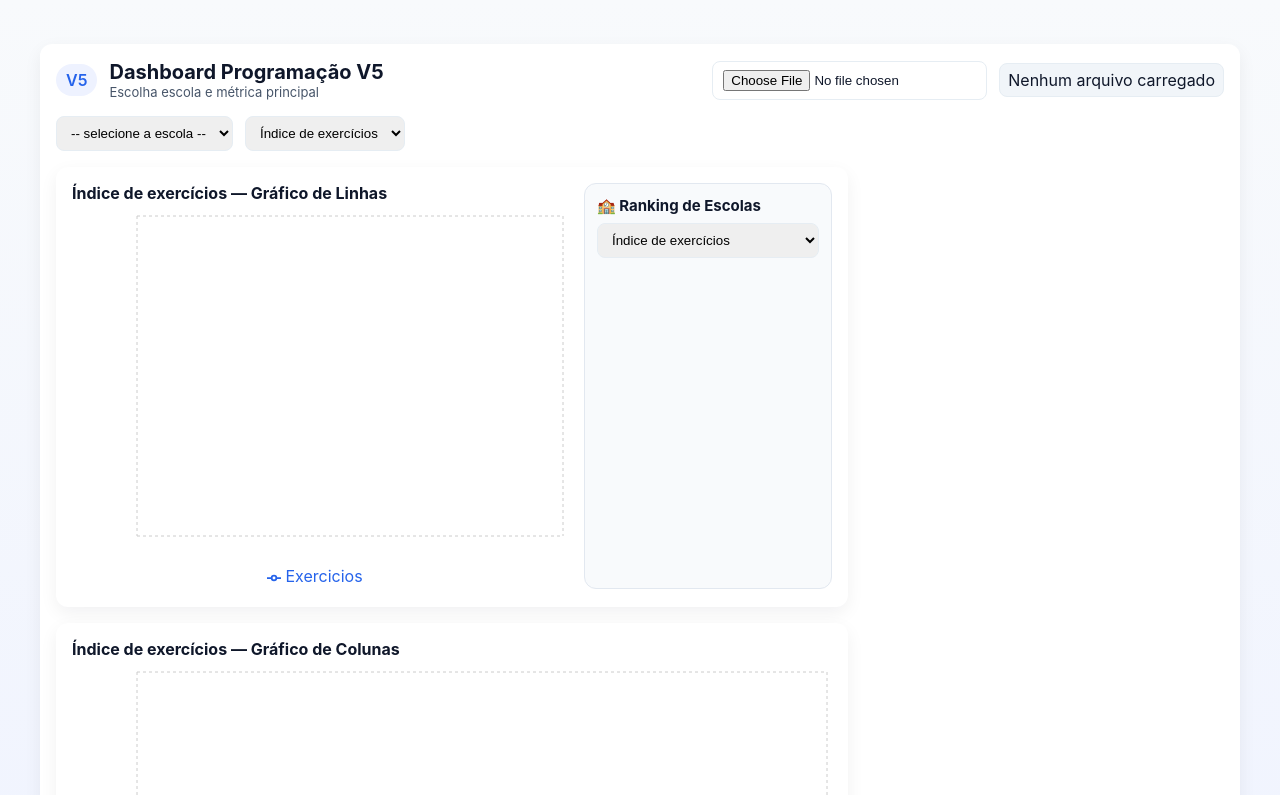
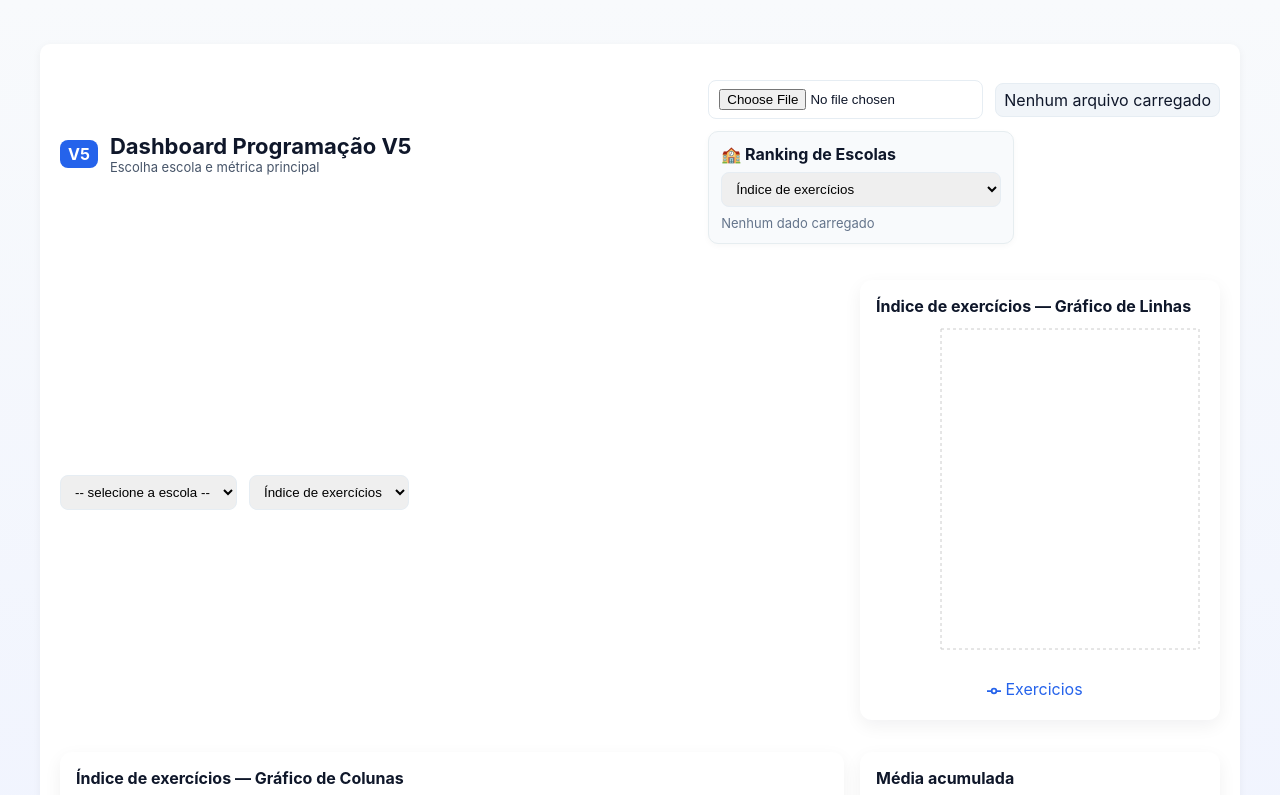
Before and after one commit to bruno-tassone/Dashboardv4, a Next.js app: page / in a window 1280 px wide. Shown: the top 795 px of the page. Built offline with nearby package versions, Linux system fonts and the light colour scheme.

Commit message:
Update index.js

```diff
--- a/pages/index.js
+++ b/pages/index.js
@@ -36,14 +36,13 @@ function normalizeSheets(parsed){
         if(sem==null) continue;
         let val = row[j];
 
-        // 🟩 Corrigir células em branco → 0
         if(val === undefined || val === null || val === "" || isNaN(Number(val))) {
           val = 0;
         } else {
           val = Number(val);
         }
 
-        // 🟩 Multiplicar por 100 se for percentual
+        // ✅ Ajuste: multiplicar por 100 se for percentual
         if (['Índice de acerto', 'Acessos no período'].includes(sheetName)) {
           val = val * 100;
         }
@@ -55,6 +54,7 @@ function normalizeSheets(parsed){
     }
   }
 
+  // Converter para formato final
   const final = {};
   for(const [esc, obj] of Object.entries(out)){
     const arr = Object.values(obj).sort((a,b)=>a.Semana-b.Semana);
@@ -68,8 +68,8 @@ export default function DashboardV5(){
   const [dataBySchool, setDataBySchool] = useState(null);
   const [selectedSchool, setSelectedSchool] = useState(null);
   const [selectedMetric, setSelectedMetric] = useState('Índice de exercícios');
+  const [status, setStatus] = useState('Nenhum arquivo carregado');
   const [selectedRankingMetric, setSelectedRankingMetric] = useState('Índice de exercícios');
-  const [status, setStatus] = useState('Nenhum arquivo carregado');
 
   const metricNames = ['Índice de exercícios','Acessos no período','Índice de acerto'];
   const lineKeys = {
@@ -120,12 +120,12 @@ export default function DashboardV5(){
 
   const chartData = useMemo(()=> timeseries.map(row => ({
     Semana: row.Semana,
-    Exercicios: row['Índice de exercícios'] ?? null,
-    Acessos: row['Acessos no período'] ?? null,
-    Acerto: row['Índice de acerto'] ?? null
+    Exercicios: row['Índice de exercícios'] ?? 0,
+    Acessos: row['Acessos no período'] ?? 0,
+    Acerto: row['Índice de acerto'] ?? 0
   })), [timeseries]);
 
-  // 🔹 Média acumulada
+  // calcular média acumulada
   const mediaAcumulada = useMemo(()=>{
     if(!timeseries.length) return 0;
     const key = selectedMetric;
@@ -134,42 +134,94 @@ export default function DashboardV5(){
     return sum / vals.length;
   },[timeseries,selectedMetric]);
 
-  const valorEhPercentual = selectedMetric === 'Índice de acerto' || selectedMetric === 'Acessos no período';
-
-  // 🔹 Ranking
+  // ranking
   const rankingData = useMemo(() => {
     if (!dataBySchool) return [];
-    const rankingArr = Object.entries(dataBySchool).map(([school, rows]) => {
+    const arr = Object.entries(dataBySchool).map(([school, rows]) => {
       const vals = rows.map(r => Number(r[selectedRankingMetric] ?? 0));
       const avg = vals.length ? vals.reduce((a, b) => a + b, 0) / vals.length : 0;
       return { school, avg };
     });
-    rankingArr.sort((a, b) => b.avg - a.avg);
-    return rankingArr;
+    arr.sort((a, b) => b.avg - a.avg);
+    return arr;
   }, [dataBySchool, selectedRankingMetric]);
 
+  const valorEhPercentual = selectedMetric === 'Índice de acerto' || selectedMetric === 'Acessos no período';
+
   return (
-    <div className="container">
+    <div className="container" style={{ padding: 20 }}>
       <Head><title>Dashboard Programação V5</title></Head>
 
-      <div className="card">
+      <div className="card" style={{ padding: 20, background: 'white', borderRadius: 10, boxShadow: '0 2px 8px rgba(0,0,0,0.05)' }}>
         <div className="header">
           <div style={{display:'flex',alignItems:'center',gap:12}}>
-            <div className="badge">V5</div>
+            <div className="badge" style={{background:'#2563eb',color:'white',padding:'4px 8px',borderRadius:8,fontWeight:700}}>V5</div>
             <div>
-              <div className="title">Dashboard Programação V5</div>
+              <div className="title" style={{fontSize:22,fontWeight:700}}>Dashboard Programação V5</div>
               <div style={{color:'#475569',fontSize:13}}>Escolha escola e métrica principal</div>
             </div>
           </div>
 
-          <div className="controls">
+          {/* Upload e Ranking */}
+          <div className="controls" style={{ display: 'flex', flexDirection: 'column', gap: 12, alignItems: 'flex-start', marginTop: 16 }}>
+            <div style={{ display: 'flex', gap: 12, alignItems: 'center', width: '100%' }}>
               <input className="file" type="file" accept=".xlsx,.xls" onChange={handleFile} />
-            <div style={{padding:'6px 8px', borderRadius:8, background:'#f1f5f9', border:'1px solid #e6edf3'}}>{status}</div>
+              <div style={{ padding: '6px 8px', borderRadius: 8, background: '#f1f5f9', border:'1px solid #e6edf3' }}>
+                {status}
               </div>
             </div>
 
-        <div className="grid">
-          <div>
+            {/* 🔹 Ranking das escolas */}
+            <div style={{ width: '100%', display: 'flex', gap: 12 }}>
+              <div style={{
+                minWidth: 280,
+                maxWidth: 360,
+                background: '#f8fafc',
+                border: '1px solid #e6edf0',
+                borderRadius: 10,
+                padding: 12,
+                boxShadow: '0 2px 6px rgba(0,0,0,0.03)'
+              }}>
+                <div style={{ fontWeight: 700, marginBottom: 8 }}>🏫 Ranking de Escolas</div>
+
+                <select
+                  className="select"
+                  value={selectedRankingMetric}
+                  onChange={(e) => setSelectedRankingMetric(e.target.value)}
+                  style={{ width: '100%', marginBottom: 8 }}
+                >
+                  {metricNames.map(m => <option key={m} value={m}>{m}</option>)}
+                </select>
+
+                <div style={{ maxHeight: 220, overflowY: 'auto' }}>
+                  {rankingData.length === 0 && <div style={{ color:'#64748b' , fontSize:13 }}>Nenhum dado carregado</div>}
+                  {rankingData.map((r, idx) => (
+                    <div key={r.school} style={{
+                      display: 'flex',
+                      justifyContent: 'space-between',
+                      alignItems: 'center',
+                      padding: '6px 0',
+                      borderBottom: '1px solid #eef2f6',
+                      fontSize: 13
+                    }}>
+                      <div style={{ display: 'flex', alignItems: 'center', gap: 8 }}>
+                        <span style={{ fontWeight: 700, width: 22, textAlign: 'right', color: idx < 3 ? '#2563eb' : '#475569' }}>{idx + 1}.</span>
+                        <span style={{ overflow: 'hidden', textOverflow: 'ellipsis', whiteSpace: 'nowrap', maxWidth: 180 }}>{r.school}</span>
+                      </div>
+                      <div style={{ fontWeight: 700, color: idx === 0 ? '#16a34a' : idx === rankingData.length - 1 ? '#dc2626' : '#475569' }}>
+                        {r.avg.toFixed(1)}{selectedRankingMetric !== 'Índice de exercícios' ? '%' : ''}
+                      </div>
+                    </div>
+                  ))}
+                </div>
+              </div>
+              <div style={{ flex: 1 }} />
+            </div>
+          </div>
+        </div>
+
+        {/* Seleção de escola e métrica */}
+        <div className="grid" style={{ marginTop: 20 }}>
           <div style={{display:'flex',alignItems:'center',gap:12,flexWrap:'wrap'}}>
             <select className="select" value={selectedSchool||''} onChange={e=>setSelectedSchool(e.target.value)}>
               <option value="">-- selecione a escola --</option>
@@ -181,117 +233,30 @@ export default function DashboardV5(){
             </select>
           </div>
 
-            {/* 🔹 Gráfico principal + Ranking lado a lado */}
-            <div
-              className="card"
-              style={{
-                marginTop: 16,
-                display: 'grid',
-                gridTemplateColumns: '2fr 1fr',
-                gap: 16,
-                alignItems: 'start'
-              }}
-            >
           {/* Gráfico de Linhas */}
-              <div>
-                <div style={{ fontWeight: 700, marginBottom: 8 }}>
+          <div style={{marginTop:16}} className="card">
+            <div style={{fontWeight:700, marginBottom:8}}>
               {selectedMetric} — Gráfico de Linhas
             </div>
-                <div style={{ width: '100%', height: 380 }}>
+            <div style={{width:'100%', height:380}}>
               <ResponsiveContainer>
                 <LineChart data={chartData}>
                   <CartesianGrid strokeDasharray="3 3" />
                   <XAxis dataKey="Semana" />
-                      <YAxis
-                        domain={valorEhPercentual ? [0, 100] : ['auto', 'auto']}
-                        tickFormatter={valorEhPercentual ? (v) => `${v}%` : undefined}
-                      />
-                      <Tooltip formatter={(v) => (valorEhPercentual ? `${v}%` : v)} />
+                  <YAxis domain={valorEhPercentual ? [0, 100] : ['auto', 'auto']} tickFormatter={valorEhPercentual ? (v=>`${v}%`) : undefined}/>
+                  <Tooltip formatter={(v)=> valorEhPercentual ? `${v}%` : v}/>
                   <Legend />
-                      <Line
-                        type="monotone"
+                  <Line type="monotone"
                         dataKey={lineKeys[selectedMetric]}
                         stroke={COLORS[0]}
                         strokeWidth={3}
-                        dot={{ r: 3 }}
-                      />
+                        dot={{r:3}} />
                 </LineChart>
               </ResponsiveContainer>
             </div>
           </div>
 
-              {/* Ranking à direita */}
-              <div
-                style={{
-                  background: '#f8fafc',
-                  border: '1px solid #e2e8f0',
-                  borderRadius: 12,
-                  padding: 12,
-                  height: 380,
-                  overflowY: 'auto'
-                }}
-              >
-                <div style={{ fontWeight: 700, fontSize: 15, marginBottom: 8 }}>🏫 Ranking de Escolas</div>
-                <select
-                  className="select"
-                  value={selectedRankingMetric}
-                  onChange={(e) => setSelectedRankingMetric(e.target.value)}
-                  style={{ width: '100%', marginBottom: 8 }}
-                >
-                  {metricNames.map((m) => (
-                    <option key={m} value={m}>
-                      {m}
-                    </option>
-                  ))}
-                </select>
-
-                <div>
-                  {rankingData.map((r, idx) => (
-                    <div
-                      key={r.school}
-                      style={{
-                        display: 'flex',
-                        justifyContent: 'space-between',
-                        alignItems: 'center',
-                        padding: '4px 0',
-                        borderBottom: '1px solid #e2e8f0',
-                        fontSize: 13
-                      }}
-                    >
-                      <div style={{ display: 'flex', alignItems: 'center', gap: 6 }}>
-                        <span
-                          style={{
-                            fontWeight: 600,
-                            width: 20,
-                            textAlign: 'right',
-                            color: idx < 3 ? '#2563eb' : '#475569'
-                          }}
-                        >
-                          {idx + 1}.
-                        </span>
-                        <span>{r.school}</span>
-                      </div>
-                      <div
-                        style={{
-                          fontWeight: 700,
-                          color:
-                            idx === 0
-                              ? '#16a34a'
-                              : idx === rankingData.length - 1
-                              ? '#dc2626'
-                              : '#475569'
-                        }}
-                      >
-                        {r.avg.toFixed(1)}
-                        {selectedRankingMetric !== 'Índice de exercícios' ? '%' : ''}
-                      </div>
-                    </div>
-                  ))}
-                </div>
-              </div>
-            </div>
-
-            {/* 🔹 Gráfico de Colunas */}
+          {/* Gráfico de Colunas */}
           <div className="card" style={{marginTop:16}}>
             <div style={{fontWeight:700, marginBottom:8}}>
               {selectedMetric} — Gráfico de Colunas
@@ -301,10 +266,7 @@ export default function DashboardV5(){
                 <BarChart data={chartData}>
                   <CartesianGrid strokeDasharray="3 3" />
                   <XAxis dataKey="Semana" />
-                    <YAxis
-                      domain={valorEhPercentual ? [0, 100] : ['auto', 'auto']}
-                      tickFormatter={valorEhPercentual ? (v)=>`${v}%` : undefined}
-                    />
+                  <YAxis domain={valorEhPercentual ? [0, 100] : ['auto', 'auto']} tickFormatter={valorEhPercentual ? (v=>`${v}%`) : undefined}/>
                   <Tooltip formatter={(v)=> valorEhPercentual ? `${v}%` : v}/>
                   <Bar dataKey={lineKeys[selectedMetric]} fill={COLORS[1]} />
                 </BarChart>
@@ -312,7 +274,7 @@ export default function DashboardV5(){
             </div>
           </div>
 
-            {/* 🔹 Média acumulada */}
+          {/* Média acumulada */}
           <div className="card" style={{marginTop:16}}>
             <div style={{fontWeight:700}}>Média acumulada</div>
             <div style={{fontSize:22, fontWeight:600, color:'#2563eb', marginTop:4}}>
@@ -320,10 +282,7 @@ export default function DashboardV5(){
             </div>
             <div style={{fontSize:13, color:'#64748b'}}>Média das semanas para a métrica selecionada</div>
           </div>
-
         </div>
-        </div>
-
       </div>
     </div>
   );
```
Lines whose indentation alone changed are shown as unchanged.
